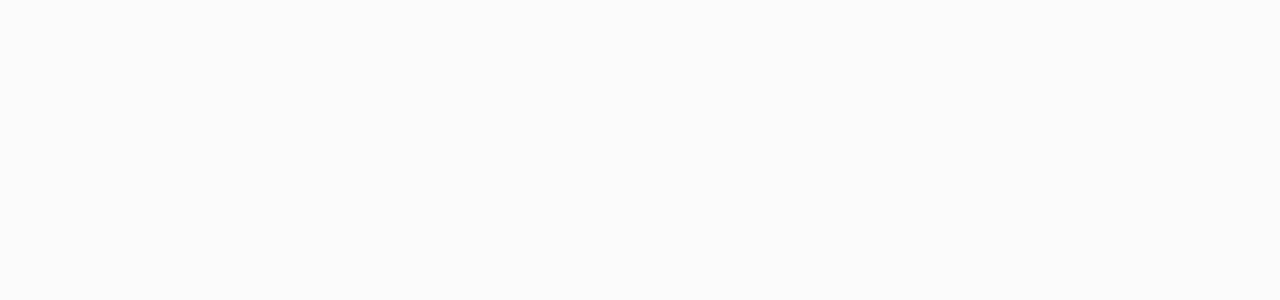
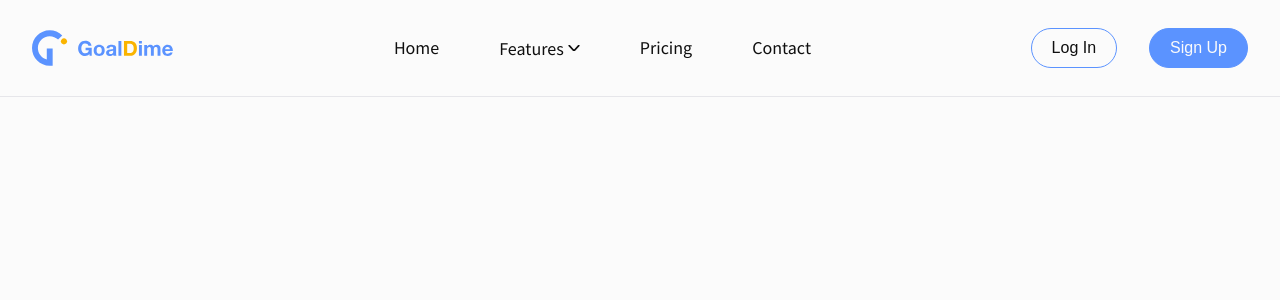
Before and after one commit to pujiragil/goaldime, a Next.js app: page / in a window 1280 px wide. Shown: the top 300 px of the page. Built offline with nearby package versions, Linux system fonts and the light colour scheme.

Commit message:
style navbar & dropdown menu components

```diff
--- a/components/Layout/index.tsx
+++ b/components/Layout/index.tsx
@@ -5,7 +5,6 @@
 const Container = styled.main`
   max-width: 1440px;
   margin: 0 auto;
-  padding: 0 1rem;
 `
 
 export interface LayoutProps {
--- a/components/Navbar/index.tsx
+++ b/components/Navbar/index.tsx
@@ -0,0 +1,193 @@
+import Link from "next/link";
+import { useState } from "react";
+import styled from "styled-components";
+
+const Nav = styled.nav`
+  position: relative;
+  padding: 20px 1rem;
+  display: flex;
+  justify-content: space-between;
+  align-items: center;
+  border-bottom: 1px solid #e6e6ea;
+  font-weight: 400;
+
+  @media screen and (min-width: 768px) {
+    padding: 30px 20px;
+  }
+
+  @media screen and (min-width: 1024px) {
+    padding: 20px 2rem;
+  }
+`;
+
+const NavIcon = styled.img`
+  width: auto;
+  height: 25px;
+  object-fit: cover;
+  cursor: pointer;
+
+  @media screen and (min-width: 768px) {
+    height: 36px;
+  }
+`;
+
+const NavToggle = styled(NavIcon)`
+  width: 24px;
+  height: 24px;
+  object-fit: cover;
+  cursor: pointer;
+
+  @media screen and (min-width: 768px) {
+    width: 50px;
+    height: 50px;
+  }
+
+  @media screen and (min-width: 1024px) {
+    display: none;
+  }
+`;
+
+const NavMenu = styled.div`
+  position: absolute;
+  top: 60px;
+  left: 0;
+  background-color: #5b93ff;
+  width: 100%;
+  padding: 1rem;
+  display: flex;
+  flex-direction: column;
+
+  @media screen and (min-width: 1024px) {
+    position: static;
+    width: fit-content;
+    background: transparent;
+    display: flex;
+    flex-direction: row;
+    align-items: center;
+    gap: 60px;
+  }
+`;
+
+const LinkItem = styled.a`
+  border-bottom: 1px solid transparent;
+  font-size: 18px;
+  transition: all 0.3s ease-in-out;
+  width: fit-content;
+  color: #fbfbfb;
+
+  &:hover {
+    color: ${({ theme }) => theme.colors.secondary};
+    border-color: ${({ theme }) => theme.colors.secondary};
+  }
+
+  @media screen and (min-width: 1024px) {
+    color: ${({ theme }) => theme.colors.primary};
+  }
+`;
+
+const NavDropdown = styled.div`
+  position: relative;
+  display: flex;
+  align-items: center;
+  color: #fbfbfb;
+  font-size: 18px;
+  gap: 4px;
+  cursor: pointer;
+
+  & > img {
+    width: 12px;
+    height: 6px;
+    object-fit: cover;
+  }
+
+  @media screen and (min-width: 1024px) {
+    color: ${({ theme }) => theme.colors.primary};
+  }
+`;
+
+const Dropdown = styled.div`
+  position: absolute;
+  background: #fbfbfb;
+  padding: 1rem;
+  border-radius: 15px;
+  border: 1px solid #e6e6ea;
+  top: 40px;
+  width: 150px;
+  display: flex;
+  gap: 0.5rem;
+  flex-direction: column;
+`;
+
+const NavButtonWrapper = styled.div`
+  display: none;
+
+  @media screen and (min-width: 1024px) {
+    display: flex;
+    align-items: center;
+    gap: 2rem;
+  }
+`;
+
+interface NavButtonProps {
+  primary: boolean;
+}
+
+const NavButton = styled.button<NavButtonProps>`
+  padding: 10px 20px;
+  color: ${({ primary }) => (primary ? "#FBFBFB" : "#0F0F0F")};
+  background: ${({ primary }) => (primary ? "#5B93FF" : "transparent")};
+  border: 1px solid #5b93ff;
+  font-size: 1rem;
+  border-radius: 999px;
+  cursor: pointer;
+`;
+
+interface NavLinkProps {
+  href: string;
+  text: string;
+}
+
+const NavLink = ({ href, text }: NavLinkProps) => {
+  return (
+    <Link href={href} passHref legacyBehavior>
+      <LinkItem>{text}</LinkItem>
+    </Link>
+  );
+};
+
+export default function Navbar() {
+  const [isDropdown, setIsDropdown] = useState(false);
+
+  const handleDropdown = () => setIsDropdown((prev) => !prev);
+
+  return (
+    <Nav>
+      <NavIcon src="goaldime.svg" />
+      <NavToggle src="hamburger.svg" />
+
+      <NavMenu>
+        <NavLink href={""} text={"Home"} />
+
+        <NavDropdown onClick={handleDropdown}>
+          Features
+          <img src="dropdown.svg" alt="dropdown" />
+          {isDropdown && (
+            <Dropdown>
+              <NavLink href={""} text={"Menu One"} />
+              <NavLink href={""} text={"Menu Two"} />
+              <NavLink href={""} text={"Menu Three"} />
+            </Dropdown>
+          )}
+        </NavDropdown>
+
+        <NavLink href={""} text={"Pricing"} />
+        <NavLink href={""} text={"Contact"} />
+      </NavMenu>
+
+      <NavButtonWrapper>
+        <NavButton primary={false}>Log In</NavButton>
+        <NavButton primary={true}>Sign Up</NavButton>
+      </NavButtonWrapper>
+    </Nav>
+  );
+}
--- a/pages/_app.tsx
+++ b/pages/_app.tsx
@@ -12,7 +12,7 @@
 
 const sourceSansPro = Source_Sans_Pro({
   subsets: ["latin"],
-  weight: ["300", "600", "700"]
+  weight: ["300", "400", "600", "700"]
 })
 
 export default function App({ Component, pageProps }: AppProps) {
--- a/pages/index.tsx
+++ b/pages/index.tsx
@@ -1,9 +1,10 @@
 import Layout from "../components/Layout";
+import Navbar from "../components/Navbar";
 
 export default function Home() {
   return (
     <Layout>
-
+      <Navbar />
     </Layout>
   )
 }
```
Also changed, not shown: public/dropdown.svg (added).
